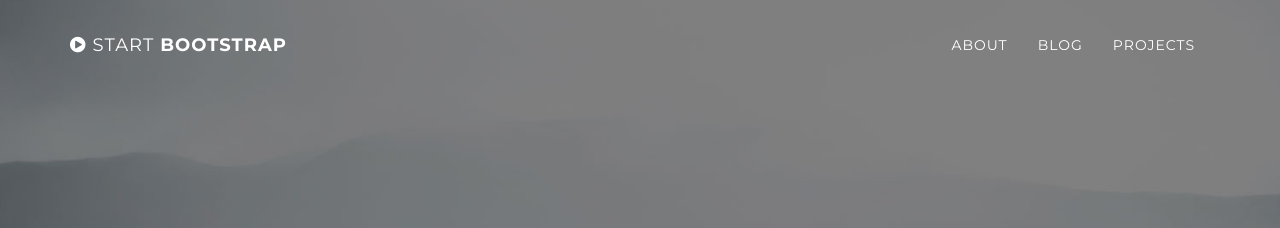
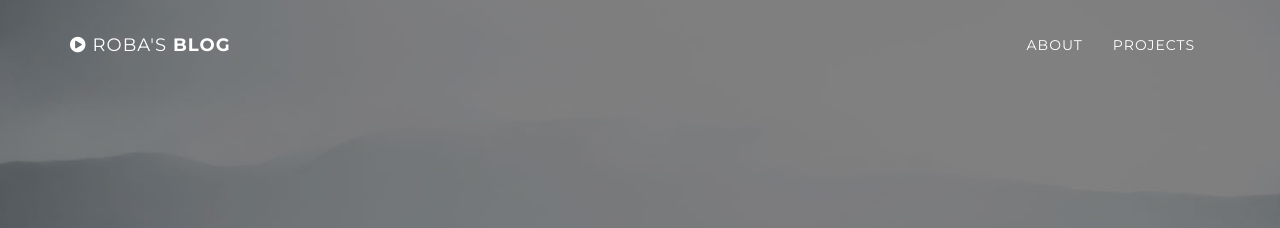
Before and after one commit to Exinda/Exinda.github.io, a Jekyll site: the page built from index.html, in a window 1280 px wide. Shown: the top 228 px of the page. Built offline with Jekyll 4.4.1, drawn with Linux system fonts in a browser that asks for light colours.

Commit message:
changed nav

```diff
--- a/_includes/nav.html
+++ b/_includes/nav.html
@@ -5,8 +5,8 @@
                 <button type="button" class="navbar-toggle" data-toggle="collapse" data-target=".navbar-main-collapse">
                     <i class="fa fa-bars"></i>
                 </button>
-                <a class="navbar-brand page-scroll" href="#page-top">
-                    <i class="fa fa-play-circle"></i>  <span class="light">Start</span> Bootstrap
+                <a class="navbar-brand page-scroll" href="/">
+                    <i class="fa fa-play-circle"></i>  <span class="light">Roba's</span> Blog
                 </a>
             </div>
 
@@ -18,13 +18,10 @@
                         <a href="#page-top"></a>
                     </li>
                     <li>
-                        <a class="page-scroll" href="/about">About</a>
+                        <a href="/about">About</a>
                     </li>
                     <li>
-                        <a class="page-scroll" href="/blog">Blog</a>
-                    </li>
-                    <li>
-                        <a class="page-scroll" href="/projects">Projects</a>
+                        <a href="/projects">Projects</a>
                     </li>
                 </ul>
             </div>
```
